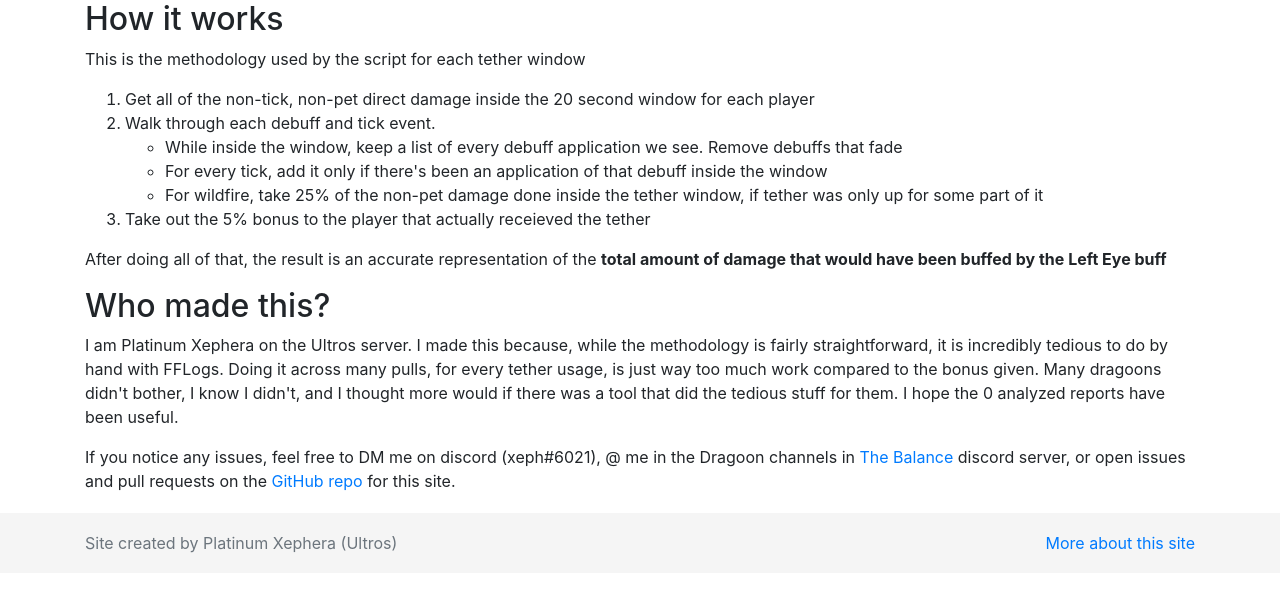
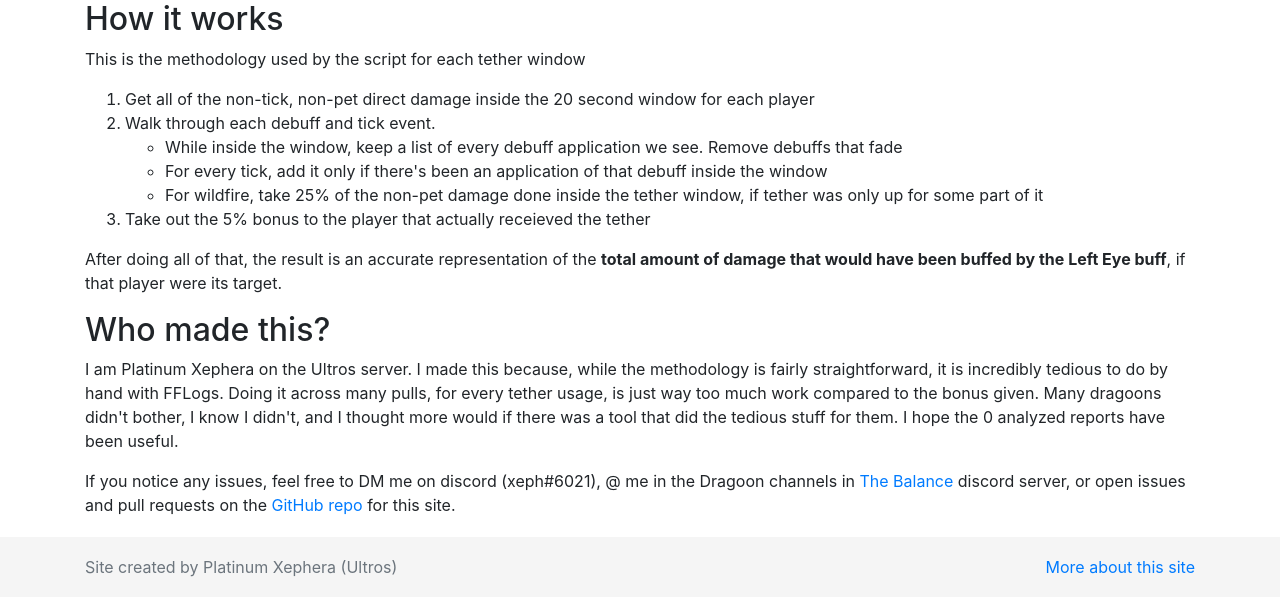
Before and after one commit to xephero/tethercalc, a Flask app: page /about in a window 1280 px wide. Shown: the part 430-1027 px from the top of the page. Before the commit the page ends 983 px from the top, so only its background shows below. Run offline with Flask 2, Linux system fonts and the light colour scheme; data that the repository does not hold is empty; some libraries are stand-ins or nearby versions.

Commit message:
Copy fixes

```diff
--- a/templates/about.html
+++ b/templates/about.html
@@ -33,7 +33,7 @@
     <li>Take out the 5% bonus to the player that actually receieved the tether</li>
 </ol>
 
-<p>After doing all of that, the result is an accurate representation of the <strong>total amount of damage that would have been buffed by the Left Eye buff</strong></p>
+<p>After doing all of that, the result is an accurate representation of the <strong>total amount of damage that would have been buffed by the Left Eye buff</strong>, if that player were its target.</p>
 
 <h2>Who made this?</h2>
 
```
